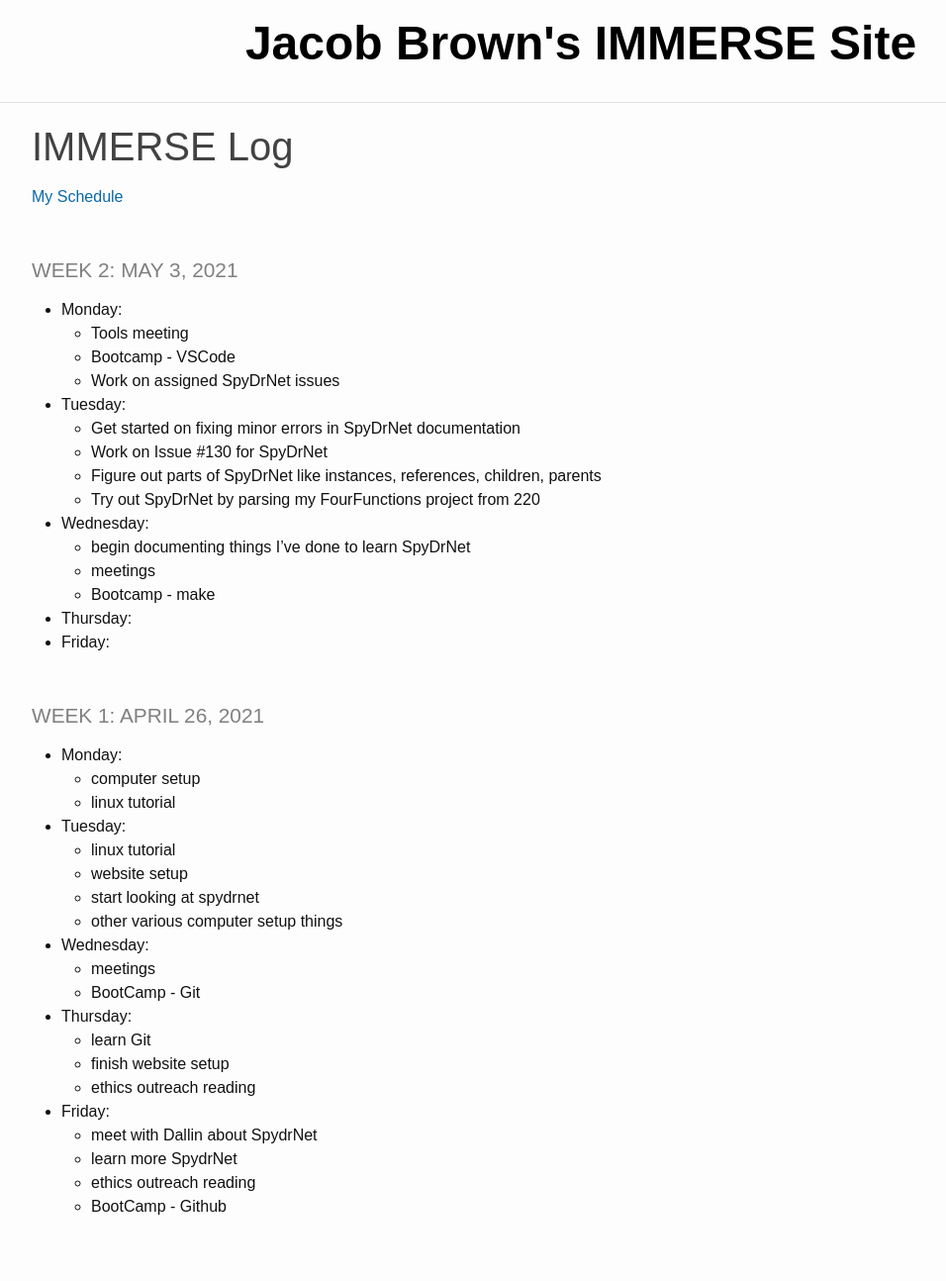
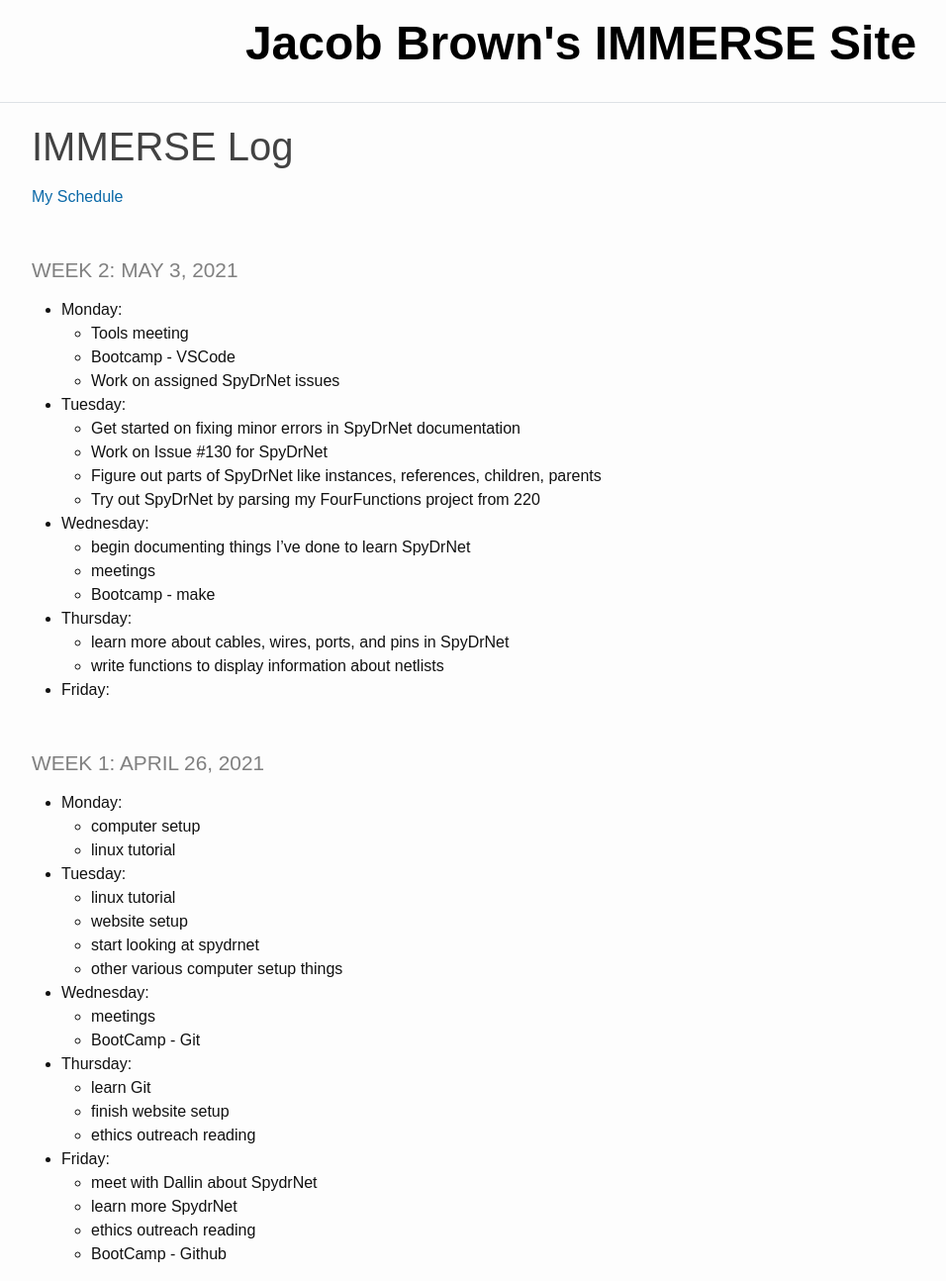
Before and after one commit to jacobdbrown4/jacob_brown, a Jekyll site: the page built from _pages/log.md, in a window 1280 px wide and 1294 px high. Shown: the whole window at 99% size, without its empty margins (53-1009 px from the left). Built offline with Jekyll 4.4.1, drawn with Linux system fonts in a browser that asks for light colours.

Commit message:
updated log

```diff
--- a/_pages/log.md
+++ b/_pages/log.md
@@ -21,6 +21,8 @@ title: IMMERSE Log
   * meetings
   * Bootcamp - make
 * **Thursday**:
+  * learn more about cables, wires, ports, and pins in SpyDrNet
+  * write functions to display information about netlists
 * **Friday**:
 
 ### Week 1: April 26, 2021
```
